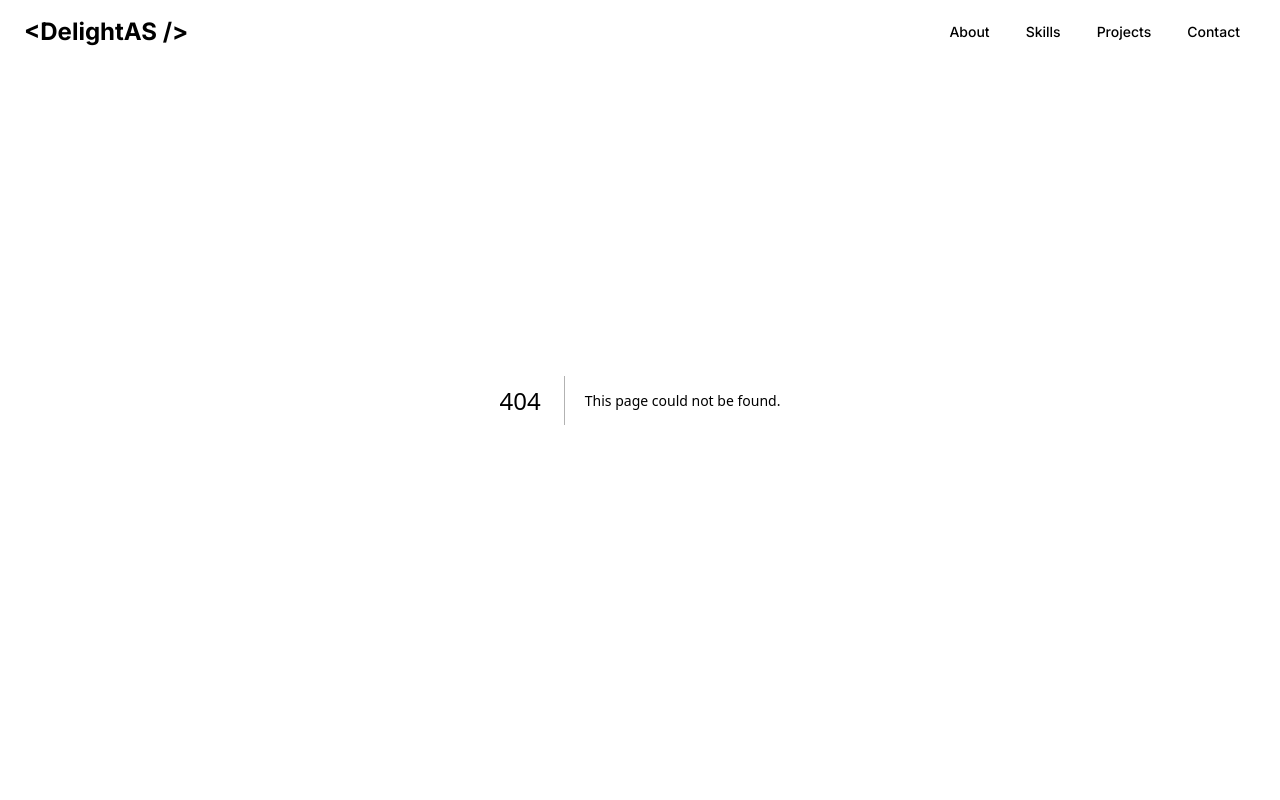
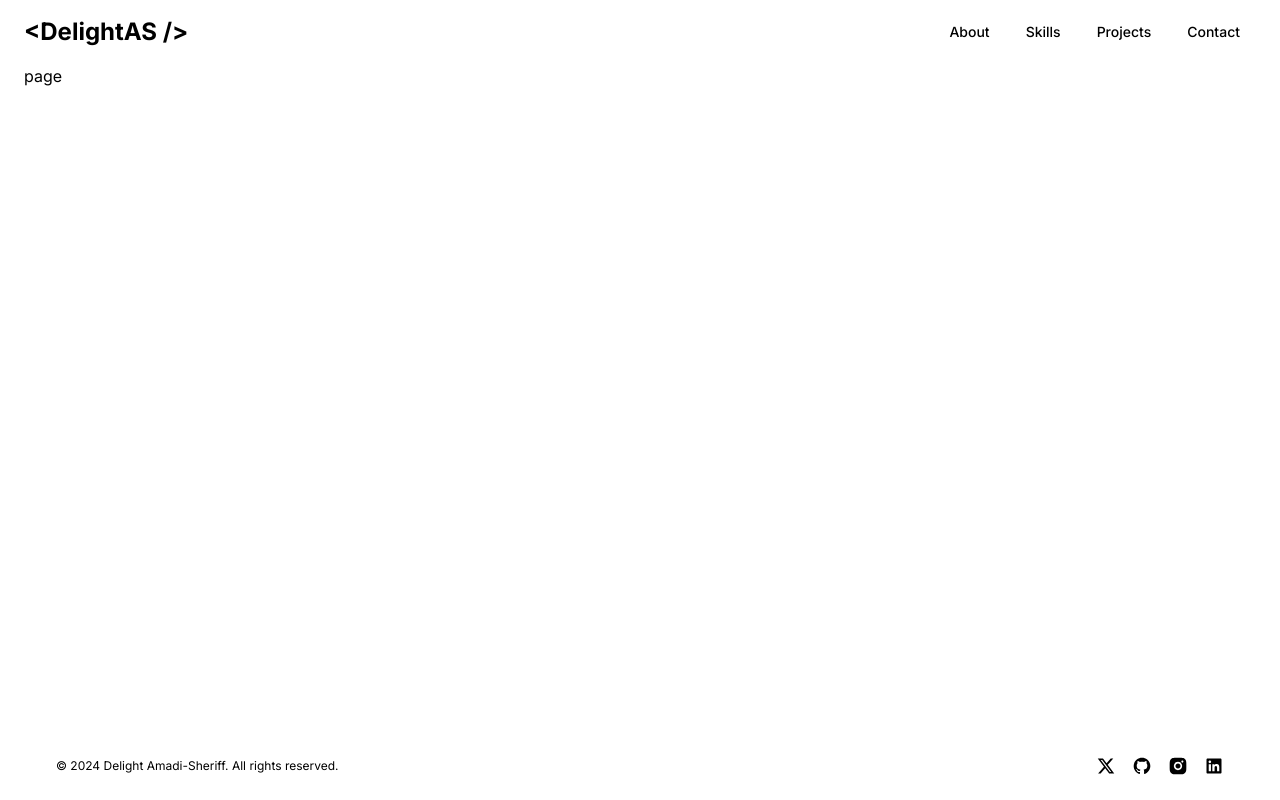
Before and after one commit to Delightsheriff/portfoilo, a Next.js app: page /skills in a window 1280 px wide. Before the commit this address had no page. Built offline with nearby package versions, Linux system fonts and the light colour scheme.

Commit message:
styles footer

```diff
--- /dev/null
+++ b/app/contact/page.tsx
@@ -0,0 +1,5 @@
+import React from "react";
+
+export default function page() {
+  return <div>page</div>;
+}
--- a/app/layout.tsx
+++ b/app/layout.tsx
@@ -2,6 +2,7 @@ import type { Metadata } from "next";
 import { Inter } from "next/font/google";
 import "./globals.css";
 import Header from "@/components/Header";
+import Footer from "@/components/Footer";
 
 const inter = Inter({ subsets: ["latin"] });
 
@@ -18,10 +19,15 @@ export default function RootLayout({
   return (
     <html lang="en">
       <body
-        className={`${inter.className} antialiased h-dvh bg-background-light dark:bg-background-dark text-text-light dark:text-text-dark`}
+        className={`${inter.className} antialiased flex flex-col min-h-dvh bg-background-light dark:bg-background-dark text-text-light dark:text-text-dark`}
       >
         <Header />
-        <main>{children}</main>
+        <div className="flex-grow">
+          <main className="container mx-auto px-4 md:px-6 py-16 md:py-16">
+            {children}
+          </main>
+        </div>
+        <Footer />
       </body>
     </html>
   );
--- /dev/null
+++ b/app/not-found.tsx
@@ -0,0 +1,28 @@
+import Link from "next/link";
+import React from "react";
+
+export default function NotFound() {
+  return (
+    <div className="flex flex-col items-center justify-center bg-background-light dark:bg-background-dark text-text-light dark:text-text-dark px-4 py-12 sm:px-6 lg:px-8">
+      <div className="mx-auto max-w-md text-center">
+        <div className="mx-auto h-12 w-12 text-box-light dark:text-box-dark" />
+        <h1 className="mt-4 text-3xl font-bold tracking-tight sm:text-4xl">
+          Oops, page not found!
+        </h1>
+        <p className="mt-4 text-text-light dark:text-text-dark opacity-80">
+          The page you&apos;re looking for doesn&apos;t exist. Let&apos;s get
+          you back on track.
+        </p>
+        <div className="mt-6">
+          <Link
+            href="/"
+            className="inline-flex items-center rounded-md bg-box-light dark:bg-box-dark px-4 py-2 text-sm font-medium text-background-light dark:text-background-dark shadow-sm transition-colors hover:bg-text-light hover:text-background-light dark:hover:bg-text-dark dark:hover:text-background-dark focus:outline-none focus:ring-2 focus:ring-text-light dark:focus:ring-text-dark focus:ring-offset-2"
+            prefetch={false}
+          >
+            Go to Homepage
+          </Link>
+        </div>
+      </div>
+    </div>
+  );
+}
--- /dev/null
+++ b/app/projects/page.tsx
@@ -0,0 +1,5 @@
+import React from "react";
+
+export default function page() {
+  return <div>page</div>;
+}
--- /dev/null
+++ b/app/skills/page.tsx
@@ -0,0 +1,5 @@
+import React from "react";
+
+export default function page() {
+  return <div>page</div>;
+}
--- /dev/null
+++ b/components/Footer.tsx
@@ -0,0 +1,67 @@
+import React from "react";
+import Link from "next/link";
+import {
+  RiGithubFill,
+  RiInstagramFill,
+  RiLinkedinBoxFill,
+  RiTwitterXFill,
+} from "react-icons/ri";
+import { IconType } from "react-icons";
+
+interface SocialLinkProps {
+  href: string;
+  aria: string;
+  Icon: IconType;
+}
+
+const socialLinks: SocialLinkProps[] = [
+  {
+    href: "https://x.com/quietandstuff",
+    aria: "Twitter",
+    Icon: RiTwitterXFill,
+  },
+  {
+    href: "https://github.com/Delightsheriff",
+    aria: "GitHub",
+    Icon: RiGithubFill,
+  },
+  {
+    href: "https://www.instagram.com/deelit_e/",
+    aria: "Instagram",
+    Icon: RiInstagramFill,
+  },
+  {
+    href: "https://www.linkedin.com/in/delightsheriff/",
+    aria: "LinkedIn",
+    Icon: RiLinkedinBoxFill,
+  },
+];
+
+const SocialLink: React.FC<SocialLinkProps> = ({ href, aria, Icon }) => (
+  <Link
+    href={href}
+    aria-label={aria}
+    className="text-text-light dark:text-text-dark hover:text-box-light dark:hover:text-box-dark transition-colors"
+    prefetch={false}
+  >
+    <Icon className="h-5 w-5" />
+  </Link>
+);
+
+export default function Footer() {
+  return (
+    <footer className="w-full bg-background-light dark:bg-background-dark py-6 px-4 md:px-6">
+      <div className="container mx-auto flex flex-col-reverse items-center justify-between gap-4 md:flex-row">
+        <div className="text-xs text-center text-text-light dark:text-text-dark">
+          &copy; {new Date().getFullYear()} Delight Amadi-Sheriff. All rights
+          reserved.
+        </div>
+        <div className="flex items-center gap-4">
+          {socialLinks.map((link) => (
+            <SocialLink key={link.aria} {...link} Icon={link.Icon} />
+          ))}
+        </div>
+      </div>
+    </footer>
+  );
+}
--- a/components/Header.tsx
+++ b/components/Header.tsx
@@ -1,5 +1,8 @@
+// " use client";
+
 import React from "react";
 import Link from "next/link";
+// import { usePathname } from "next/navigation";
 import {
   Sheet,
   SheetTrigger,
@@ -22,6 +25,12 @@ const navItems = [
 ];
 
 export default function Header() {
+  // const pathname = usePathname();
+
+  // const isActive = (href: string): boolean => {
+  //   return pathname === href;
+  // };
+
   return (
     <header className="fixed top-0 z-50 w-full bg-background-light dark:bg-background-dark transition-colors duration-300">
       <div className="container mx-auto flex h-16 items-center justify-between px-4 md:px-6">
@@ -54,14 +63,11 @@ export default function Header() {
                   <SheetClose key={item.name} asChild>
                     <Link
                       href={item.href}
-                      className="flex items-center gap-2  px-3 py-2 text-sm font-medium rounded-md bg-background-light dark:bg-background-dark transition-colors
-                      hover:bg-shadow-light
-                    hover:text-background-dark focus:bg-shadow-light focus:text-text-light
-                      focus:outline-none
-                   dark:hover:bg-box-dark
-                    dark:hover:text-background-light
-                    dark:focus:text-text-dark
-                    dark:focus:bg-box-dark"
+                      className={`flex items-center gap-2 px-3 py-2 text-sm font-medium rounded-md bg-background-light dark:bg-background-dark transition-colors
+                      hover:bg-shadow-light hover:text-background-dark focus:bg-shadow-light focus:text-text-light
+                      focus:outline-none dark:hover:bg-box-dark dark:hover:text-background-light
+                      dark:focus:text-text-dark dark:focus:bg-box-dark
+                      `}
                       prefetch={false}
                     >
                       {item.name}
@@ -77,13 +83,10 @@ export default function Header() {
                 <NavigationMenuLink key={item.name} asChild>
                   <Link
                     href={item.href}
-                    className="group inline-flex h-9 w-max items-center justify-center rounded-md bg-background-light dark:bg-background-dark px-4 py-2 text-sm font-medium transition-colors
-                    hover:bg-shadow-light
-                    hover:text-background-dark focus:bg-shadow-light focus:text-text-light focus:outline-none disabled:pointer-events-none disabled:opacity-50
-                    dark:hover:bg-box-dark
-                    dark:hover:text-background-light
-                    dark:focus:text-text-dark
-                    dark:focus:bg-box-dark"
+                    className={`group inline-flex h-9 w-max items-center justify-center rounded-md bg-background-light dark:bg-background-dark px-4 py-2 text-sm font-medium transition-colors
+                    hover:bg-shadow-light hover:text-background-dark focus:bg-shadow-light focus:text-text-light focus:outline-none disabled:pointer-events-none disabled:opacity-50
+                    dark:hover:bg-box-dark dark:hover:text-background-light dark:focus:text-text-dark dark:focus:bg-box-dark
+                                        }`}
                     prefetch={false}
                   >
                     {item.name}
```
